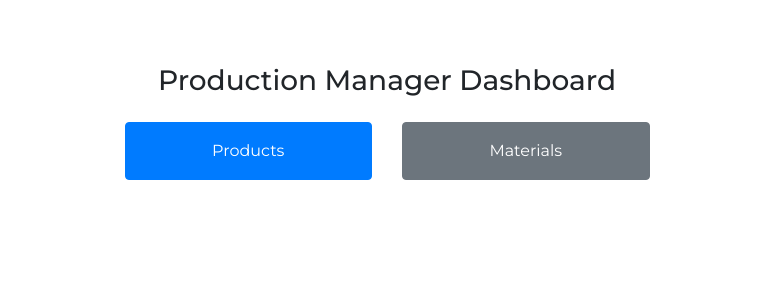
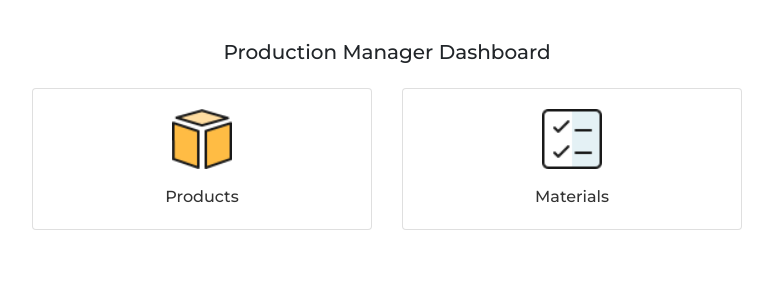
Before and after one commit to ndrch18/Rajac-Solutions, a Django app: template TwoChic/system_app/templates/system_app/prodman_home.html in a window 1280 px wide. Shown: the part 58-358 px from the top of the page, without its empty margins (253-1026 px from the left). Run offline with Django 5.2, Linux system fonts and the light colour scheme; the template is opened without the code that fills it, so the values that code supplies are empty; some libraries are stand-ins or nearby versions.

Commit message:
materials edit nalang

```diff
--- a/TwoChic/system_app/static/bootstrap/css/custom.css
+++ b/TwoChic/system_app/static/bootstrap/css/custom.css
@@ -46,3 +46,15 @@ body { font-family: 'Montserrat', sans-serif; }
 
 .main-content {
     padding-top: 50px; }
+
+
+.dashboard-img {
+    height: 60px;
+    width: auto;
+}
+
+.dashboard-label {
+    font-size: 16px;
+    font-weight: 500;
+    color: #333;
+}
--- a/TwoChic/system_app/templates/system_app/prodman_home.html
+++ b/TwoChic/system_app/templates/system_app/prodman_home.html
@@ -1,22 +1,44 @@
 {% extends 'system_app/base.html' %}
+{% load static %}
+
 
 {% block content %}
-<div class="container text-center mt-5">
-    <h3 class="mb-4">Production Manager Dashboard</h3>
+<div class="container text-center mt-4">
+    <h5 class="mb-4">Production Manager Dashboard</h5>
 
-    <div class="row justify-content-center gap-3">
+    <div class="row justify-content-center">
 
-        <!-- Products button -->
-        <div class="col-10 col-sm-5 col-md-3 mb-4">
-            <a href="#" class="btn btn-primary w-100 py-3">
-                Products
+        <!-- PRODUCTS -->
+        <div class="col-6 col-md-4 mb-4">
+            <a href="#" class="dashboard-card text-dark">
+                <div class="card h-100 shadow-lg">
+                    <div class="card-body d-flex flex-column justify-content-center align-items-center">
+
+                        <img src="{% static 'images/products.png' %}"
+                             alt="Products"
+                             class="dashboard-img mb-3">
+
+                        <span class="dashboard-label">Products</span>
+
+                    </div>
+                </div>
             </a>
         </div>
 
-        <!-- Materials button -->
-        <div class="col-10 col-sm-5 col-md-3">
-            <a href="#" class="btn btn-secondary w-100 py-3">
-                Materials
+        <!-- MATERIALS -->
+        <div class="col-6 col-md-4 mb-4">
+            <a href="{% url 'prodman_matinv' %}" class="dashboard-card text-dark">
+                <div class="card h-100 shadow-lg">
+                    <div class="card-body d-flex flex-column justify-content-center align-items-center">
+
+                        <img src="{% static 'images/materials.png' %}"
+                             alt="Materials"
+                             class="dashboard-img mb-3">
+
+                        <span class="dashboard-label">Materials</span>
+
+                    </div>
+                </div>
             </a>
         </div>
 
--- a/TwoChic/system_app/urls.py
+++ b/TwoChic/system_app/urls.py
@@ -23,5 +23,7 @@ urlpatterns = [
     path('', views.login_view, name='login'),
     path('login_view/', views.login_view, name='login'),
     path('logout/', views.logout_view, name='logout'),
+
     path('prodman/', views.prodman_homepage, name='prodman_homepage'),
+    path('prodman_matinv/', views.prodman_matinv, name='prodman_matinv')
 ]
```
Also changed, not shown: TwoChic/system_app/templates/system_app/prodman_matinv.html (added, +109 -0 lines), TwoChic/system_app/views.py (+33 -0 lines), TwoChic/db.sqlite3.
